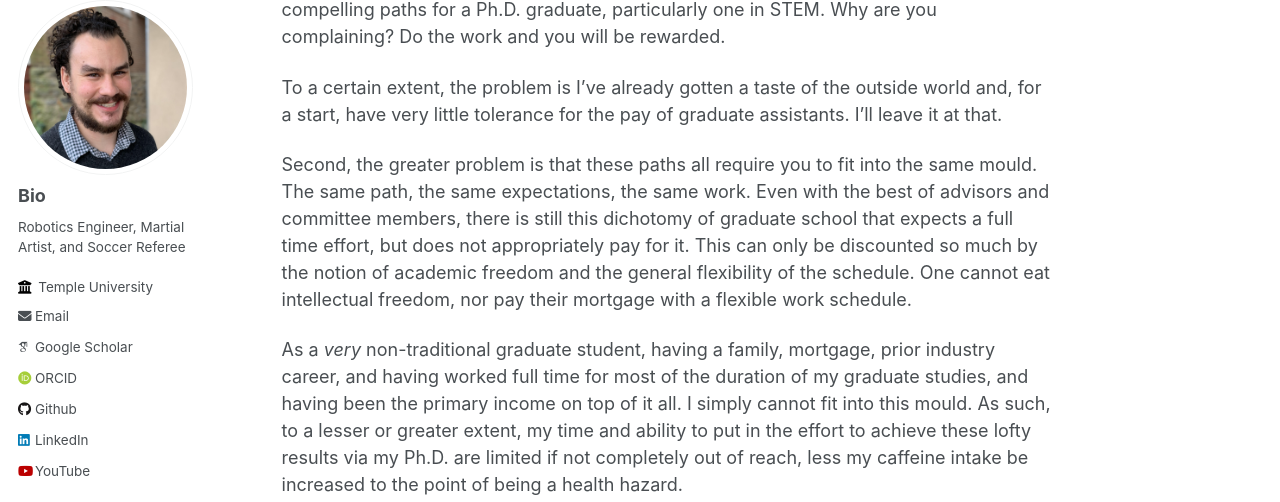
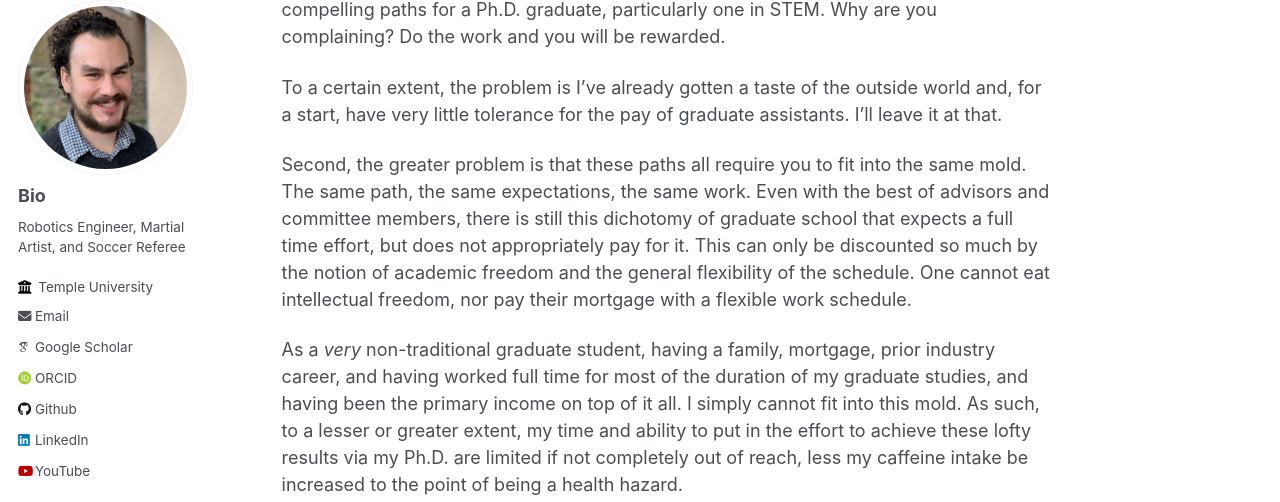
Before and after one commit to jbrodovsky/jbrodovsky.github.io, a Jekyll site: the page built from _posts/2025-04-24-navigating-the-real-world.md, in a window 1280 px wide and 900 px high, scrolled down 2806 px. Shown: the part 106-608 px from the top of the window. Built offline with Jekyll 4.4.1, drawn with Linux system fonts in a browser that asks for light colours; some web fonts are replaced.

Commit message:
fix: correct spelling of "mould" to "mold" for consistency

```diff
--- a/_posts/2025-04-24-navigating-the-real-world.md
+++ b/_posts/2025-04-24-navigating-the-real-world.md
@@ -49,9 +49,9 @@ So what's the deal you might be asking? Why all the complaining? You might be gl
 
 To a certain extent, the problem is I've already gotten a taste of the outside world and, for a start, have very little tolerance for the pay of graduate assistants. I'll leave it at that.
 
-Second, the greater problem is that these paths all require you to fit into the same mould. The same path, the same expectations, the same work. Even with the best of advisors and committee members, there is still this dichotomy of graduate school that expects a full time effort, but does not appropriately pay for it. This can only be discounted so much by the notion of academic freedom and the general flexibility of the schedule. One cannot eat intellectual freedom, nor pay their mortgage with a flexible work schedule.
+Second, the greater problem is that these paths all require you to fit into the same mold. The same path, the same expectations, the same work. Even with the best of advisors and committee members, there is still this dichotomy of graduate school that expects a full time effort, but does not appropriately pay for it. This can only be discounted so much by the notion of academic freedom and the general flexibility of the schedule. One cannot eat intellectual freedom, nor pay their mortgage with a flexible work schedule.
 
-As a *very* non-traditional graduate student, having a family, mortgage, prior industry career, and having worked full time for most of the duration of my graduate studies, and having been the primary income on top of it all. I simply cannot fit into this mould. As such, to a lesser or greater extent, my time and ability to put in the effort to achieve these lofty results via my Ph.D. are limited if not completely out of reach, less my caffeine intake be increased to the point of being a health hazard.
+As a *very* non-traditional graduate student, having a family, mortgage, prior industry career, and having worked full time for most of the duration of my graduate studies, and having been the primary income on top of it all. I simply cannot fit into this mold. As such, to a lesser or greater extent, my time and ability to put in the effort to achieve these lofty results via my Ph.D. are limited if not completely out of reach, less my caffeine intake be increased to the point of being a health hazard.
 
 However, there is an alternative. There is a path that is even less traveled, that is also demanding, but also rewarding. A path that is not without its own challenges, but one that is more in line with my interests and abilities and within my capacity to meet. This path is the world of entrepreneurship, specifically in the realm of deep tech and hard tech startups.
 
```
